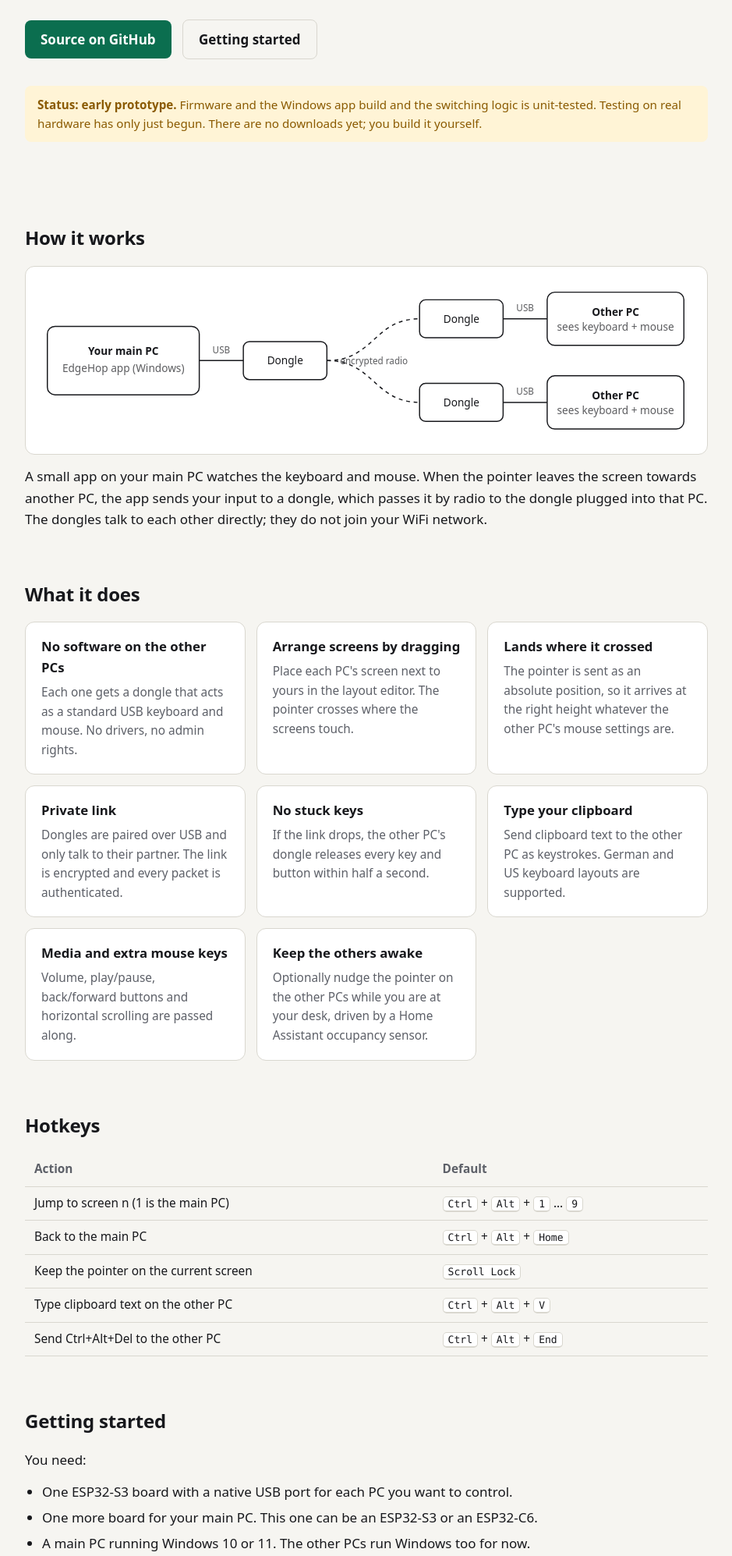
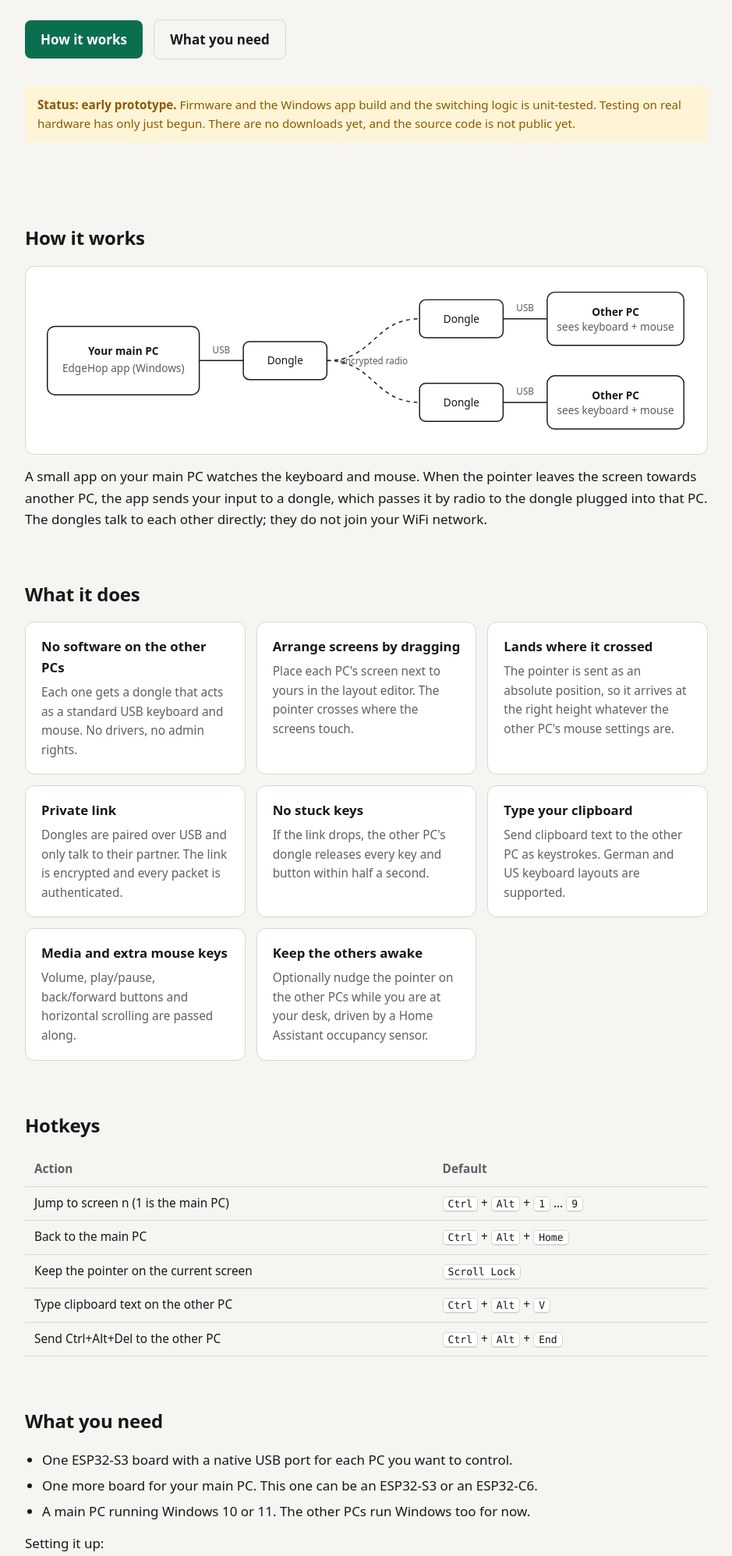
Before and after one commit to Downlord/edgehop-site, a plain HTML site: page index.html in a window 1280 px wide. Shown: the part 407-2402 px from the top of the page at 78% size, without its empty margins (170-1109 px from the left). Drawn offline with Linux system fonts and the light colour scheme.

Commit message:
Site: drop links to the private repository
Co-Authored-By: Claude Fable 5.2 <noreply@anthropic.com>

```diff
--- a/index.html
+++ b/index.html
@@ -64,12 +64,12 @@
   <p class="name">EdgeHop</p>
   <h1>One keyboard and mouse for several PCs. Nothing to install on the others.</h1>
   <p class="lead">Move the pointer past the edge of your screen and it continues on the PC next to it. That PC only sees a USB keyboard and mouse, so it works on machines where you cannot install software.</p>
-  <a class="btn" href="https://github.com/Downlord/EdgeHop">Source on GitHub</a>
-  <a class="btn ghost" href="#start">Getting started</a>
-  <p class="status"><strong>Status: early prototype.</strong> Firmware and the Windows app build and the switching logic is unit-tested. Testing on real hardware has only just begun. There are no downloads yet; you build it yourself.</p>
+  <a class="btn" href="#how">How it works</a>
+  <a class="btn ghost" href="#start">What you need</a>
+  <p class="status"><strong>Status: early prototype.</strong> Firmware and the Windows app build and the switching logic is unit-tested. Testing on real hardware has only just begun. There are no downloads yet, and the source code is not public yet.</p>
 </header>
 
-<h2>How it works</h2>
+<h2 id="how">How it works</h2>
 <div class="diagram">
 <svg viewBox="0 0 860 210" role="img" aria-label="Keyboard and mouse go into the main PC. The EdgeHop app sends input over a USB dongle and an encrypted radio link to a dongle in each other PC, which acts as a USB keyboard and mouse.">
   <g font-family="system-ui, sans-serif" font-size="14" fill="currentColor" stroke="currentColor">
@@ -131,13 +131,13 @@
 </table>
 </div>
 
-<h2 id="start">Getting started</h2>
-<p>You need:</p>
+<h2 id="start">What you need</h2>
 <ul>
   <li>One ESP32-S3 board with a native USB port for each PC you want to control.</li>
   <li>One more board for your main PC. This one can be an ESP32-S3 or an ESP32-C6.</li>
   <li>A main PC running Windows 10 or 11. The other PCs run Windows too for now.</li>
 </ul>
+<p>Setting it up:</p>
 <ol>
   <li>Build the firmware with PlatformIO and flash it to every board.</li>
   <li>Build and start the EdgeHop app on your main PC (.NET 8).</li>
@@ -145,7 +145,7 @@
   <li>Plug in each other board in turn, pair it, then move it to its PC.</li>
   <li>Drag the screens into place in the layout editor.</li>
 </ol>
-<p>The <a href="https://github.com/Downlord/EdgeHop#readme">README</a> has the exact commands.</p>
+<p>The source code and build instructions will be published once the hardware tests are done.</p>
 
 <h2>Limits</h2>
 <ul>
```
